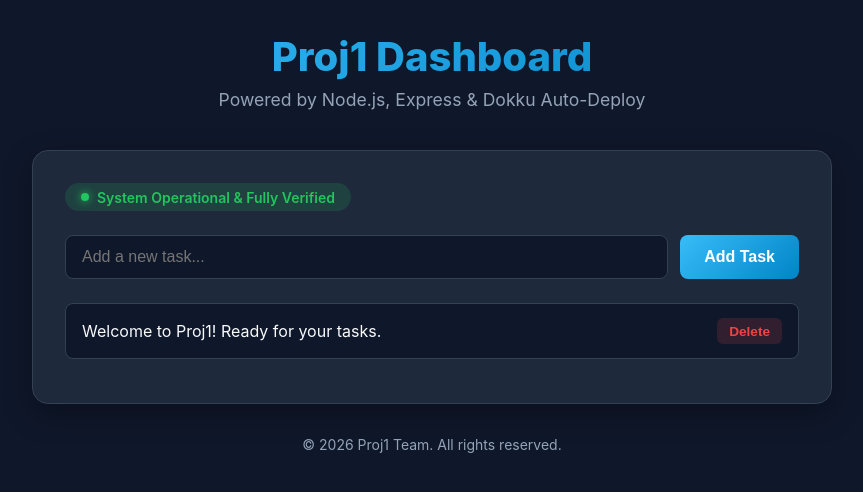
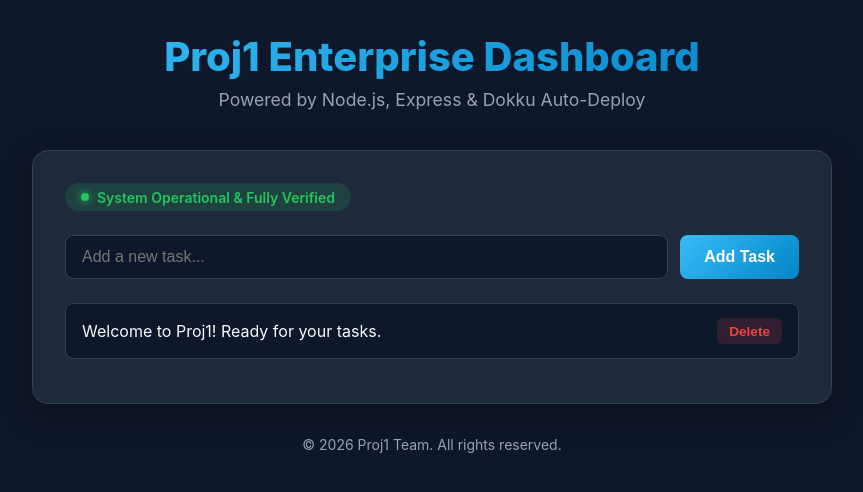
Before and after one commit to saidmuhammad1/proj1, a website: page index.html in a window 1280 px wide. Shown: the whole page, without its empty margins (208-1071 px from the left). Drawn offline with Linux system fonts and the light colour scheme.

Commit message:
feat: upgrade dashboard title to Enterprise Dashboard

```diff
--- a/index.html
+++ b/index.html
@@ -154,7 +154,7 @@
 <body>
     <div class="container">
         <header>
-            <h1>Proj1 Dashboard</h1>
+            <h1>Proj1 Enterprise Dashboard</h1>
             <p>Powered by Node.js, Express & Dokku Auto-Deploy</p>
         </header>
 
```
